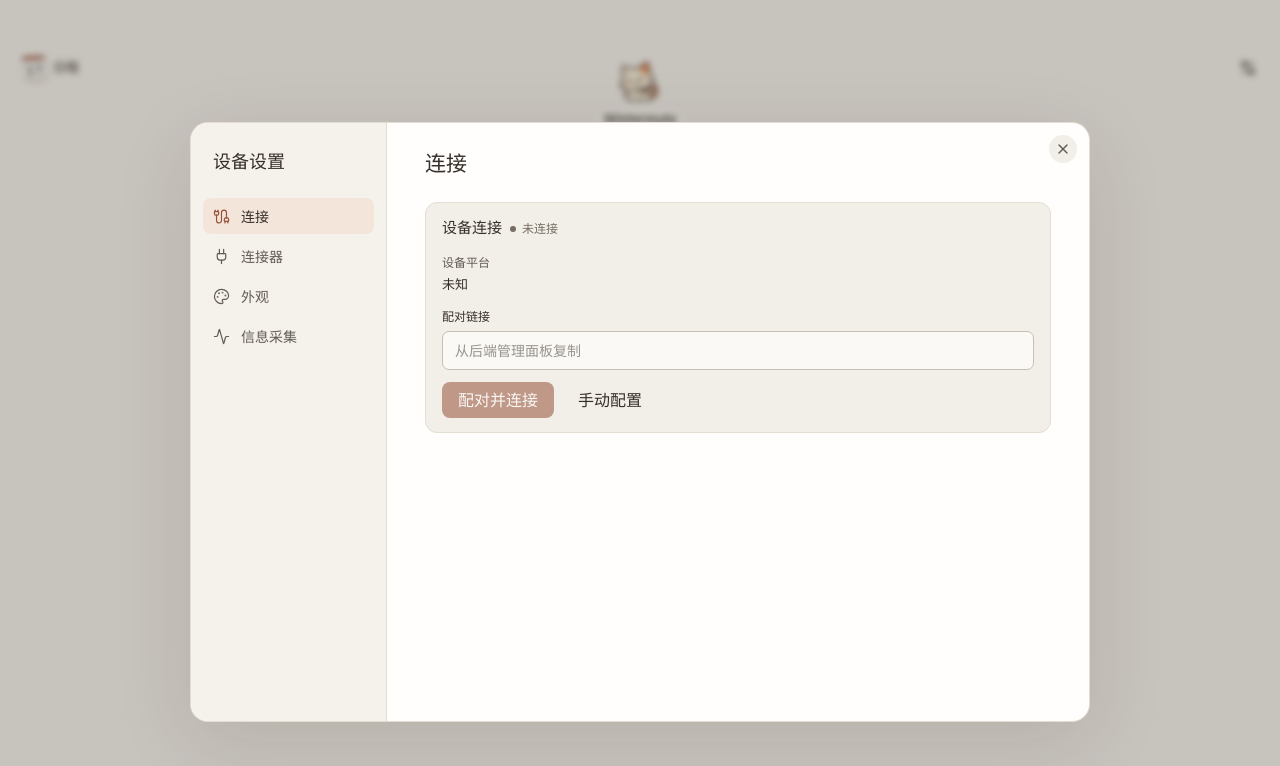
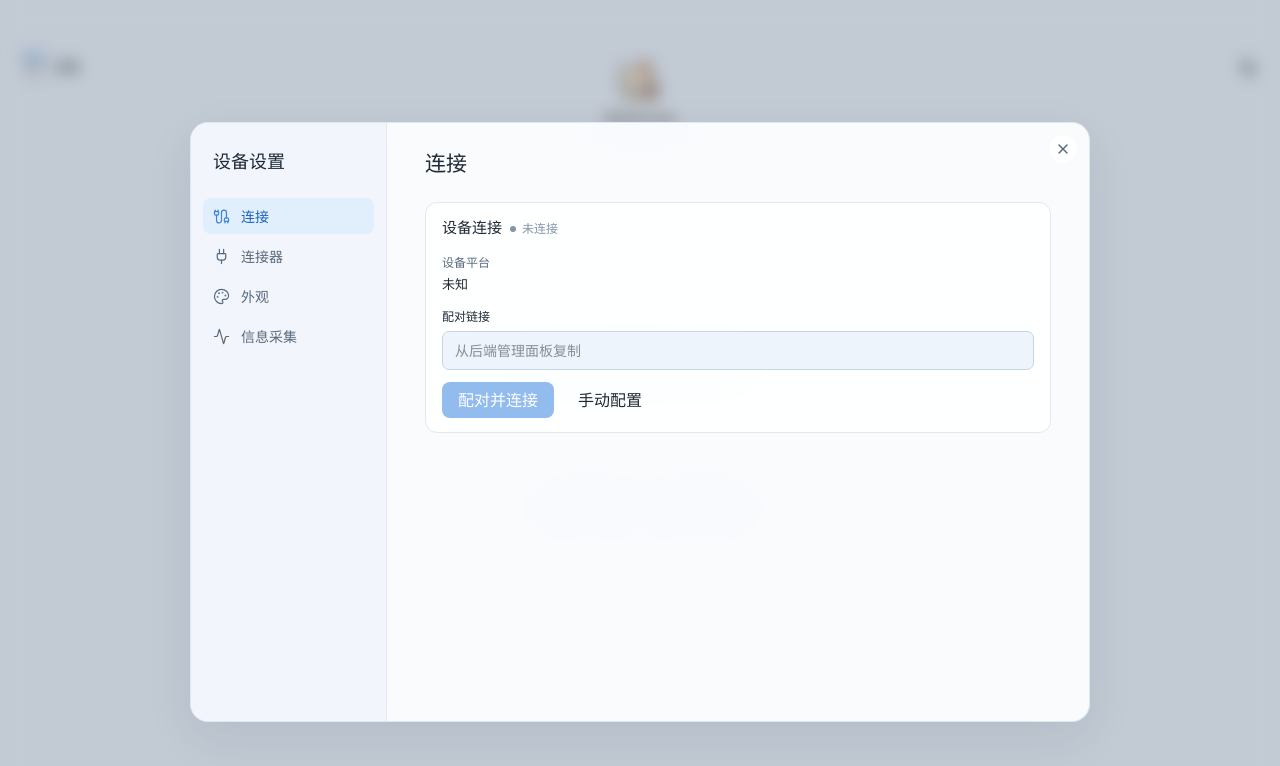
Before and after one commit to NEKOparapa/purin-desktop, a React (Vite) app: page / in a window 1280 px wide. Both pictures are taken after a click on the button 887 px from the left and 440 px from the top of the page. Shown: the top 766 px of the page. Built offline with nearby package versions, Linux system fonts and the light colour scheme.

Commit message:
Refresh desktop palette and frosted glass surfaces

```diff
--- a/electron/main.cjs
+++ b/electron/main.cjs
@@ -24,14 +24,14 @@ const appIcon = path.join(__dirname, app.isPackaged ? '../dist/app-icon.png' : '
 let agent, appWindow, desktopPet
 
 function windowBackground() {
-  return nativeTheme.shouldUseDarkColors ? '#211f1e' : '#fbf9f5'
+  return nativeTheme.shouldUseDarkColors ? '#131a24' : '#eef4fb'
 }
 
 function windowControls() {
   return {
     // Let the native buttons share the background of the page or its modal overlay.
     color: '#00000000',
-    symbolColor: nativeTheme.shouldUseDarkColors ? '#f3eee8' : '#362f29',
+    symbolColor: nativeTheme.shouldUseDarkColors ? '#eef3f9' : '#1e2936',
     height: 44,
   }
 }
--- a/src/App.css
+++ b/src/App.css
@@ -12,7 +12,7 @@
   grid-template-columns: minmax(0, 1fr);
   height: 100dvh;
   overflow: hidden;
-  background: var(--canvas);
+  background: var(--sky-backdrop, var(--canvas));
 }
 .window-titlebar {
   grid-area: 1 / 1;
@@ -122,7 +122,7 @@
 }
 .nav-item[aria-current='page'] {
   background: var(--active);
-  color: var(--ink);
+  color: var(--active-ink, var(--ink));
   font-weight: 600;
 }
 .nav-item[aria-current='page'] svg {
@@ -260,7 +260,10 @@
   z-index: -1;
   pointer-events: none;
   background: var(--bubble-fill);
-  border: .75px solid color-mix(in srgb, var(--bubble-fill) 40%, var(--line));
+  backdrop-filter: var(--glass-blur);
+  -webkit-backdrop-filter: var(--glass-blur);
+  border: 1px solid var(--glass-border);
+  box-shadow: 0 1px 4px var(--composer-shadow);
   border-radius: 16px;
   /* The mobile bubble's 16px corners and 6px curved tail share one outline. */
   border-shape: shape(
@@ -313,10 +316,12 @@
   align-items: center;
   gap: 6px;
   padding: 6px;
-  border: 1px solid var(--line);
+  border: 1px solid var(--glass-border);
   border-radius: 26px;
   background: var(--surface);
-  box-shadow: 0 4px 18px var(--composer-shadow);
+  backdrop-filter: var(--glass-blur);
+  -webkit-backdrop-filter: var(--glass-blur);
+  box-shadow: 0 2px 10px var(--composer-shadow);
 }
 .composer:focus-within { border-color: var(--primary); }
 .composer.dragging { outline: 2px dashed var(--primary); outline-offset: 3px; }
@@ -397,16 +402,22 @@
 }
 .composer-tool { color: var(--muted); }
 .composer button { width: 40px; height: 40px; }
-.send-button { background: var(--primary); color: var(--on-primary); }
+.send-button {
+  background: var(--primary);
+  color: var(--on-primary);
+}
 .send-button:enabled:hover { background: var(--primary-hover); }
-.send-button:disabled { background: var(--line); color: var(--quiet); }
+.send-button:disabled { background: var(--grouped); color: var(--quiet); }
 .jump-to-end {
   position: absolute;
   left: 50%;
   bottom: calc(100% + 8px);
   transform: translateX(-50%);
-  border: 1px solid var(--control-line);
+  border: 1px solid var(--glass-border);
   background: var(--surface);
+  backdrop-filter: var(--glass-blur);
+  -webkit-backdrop-filter: var(--glass-blur);
+  box-shadow: 0 4px 12px var(--composer-shadow);
   color: var(--ink);
 }
 .issue {
@@ -416,7 +427,7 @@
 }
 [data-slot='dialog-overlay'] {
   background: var(--scrim);
-  backdrop-filter: blur(3px);
+  backdrop-filter: blur(8px);
 }
 .detail-dialog {
   width: min(480px, calc(100vw - 32px));
@@ -426,9 +437,11 @@
   padding: 28px;
   gap: 18px;
   border-radius: 18px;
-  box-shadow: 0 20px 80px var(--popover-shadow);
-  border: 1px solid var(--line);
-  background: var(--surface);
+  box-shadow: 0 16px 48px var(--popover-shadow);
+  border: 1px solid var(--glass-border);
+  background: var(--dialog-surface, var(--surface));
+  backdrop-filter: var(--glass-blur);
+  -webkit-backdrop-filter: var(--glass-blur);
 }
 .detail-dialog [data-slot='dialog-title'] {
   font-size: 23px;
--- a/src/components/desktop-pet.css
+++ b/src/components/desktop-pet.css
@@ -50,8 +50,8 @@
   color: var(--muted);
 }
 .pet-bubble {
-  --paper: light-dark(#fffaf0, #39302c);
-  --ink-line: light-dark(#705342, #d7b89e);
+  --paper: light-dark(rgba(255, 255, 255, 0.94), rgba(30, 41, 56, 0.92));
+  --ink-line: light-dark(#c7d5e4, rgba(200, 222, 248, 0.24));
   position: absolute;
   isolation: isolate;
   left: var(--bubble-x);
@@ -70,10 +70,12 @@
   z-index: -1;
   pointer-events: none;
   background: var(--paper);
-  border: 2px solid var(--ink-line);
+  backdrop-filter: var(--glass-blur);
+  -webkit-backdrop-filter: var(--glass-blur);
+  border: 1px solid var(--ink-line);
   border-radius: 19px;
   border-shape: var(--bubble-outline);
-  box-shadow: 2px 3px 0 light-dark(#6f503c45, #0007);
+  box-shadow: 0 4px 14px var(--popover-shadow);
 }
 .pet-bubble p {
   min-height: 0;
--- a/src/components/notification-inbox.css
+++ b/src/components/notification-inbox.css
@@ -82,10 +82,12 @@
   display: flex;
   align-items: flex-start;
   gap: 12px;
-  background: var(--surface);
-  border: 1px solid var(--control-line);
+  background: var(--dialog-surface, var(--surface));
+  backdrop-filter: var(--glass-blur);
+  -webkit-backdrop-filter: var(--glass-blur);
+  border: 1px solid var(--glass-border);
   border-radius: 14px;
-  box-shadow: 0 10px 30px var(--popover-shadow);
+  box-shadow: 0 8px 24px var(--popover-shadow);
   padding: 12px 14px;
 }
 
--- a/src/components/question-cards.css
+++ b/src/components/question-cards.css
@@ -6,8 +6,10 @@
 .question-card {
   border-radius: 16px;
   background: var(--surface);
-  border: 1px solid var(--control-line);
-  box-shadow: 0 6px 20px var(--popover-shadow);
+  backdrop-filter: var(--glass-blur);
+  -webkit-backdrop-filter: var(--glass-blur);
+  border: 1px solid var(--glass-border);
+  box-shadow: 0 4px 14px var(--popover-shadow);
   padding: 14px 16px;
   display: flex;
   flex-direction: column;
@@ -112,9 +114,9 @@
   display: inline-flex;
   align-items: center;
   gap: 6px;
-  padding: 7px 12px;
+  padding: 6px 13px;
   border-radius: 10px;
-  border: 1px solid var(--control-line);
+  border: 1px solid var(--line);
   background: var(--grouped);
   color: var(--ink);
   font-size: 13px;
@@ -127,9 +129,10 @@
 }
 
 .question-option[data-selected='true'] {
-  background: var(--primary);
-  border-color: var(--primary);
-  color: var(--on-primary);
+  background: var(--active);
+  border-color: color-mix(in srgb, var(--primary) 40%, transparent);
+  color: var(--active-ink, var(--primary));
+  font-weight: 600;
 }
 
 .question-card-footer {
@@ -166,15 +169,19 @@
   align-items: center;
   gap: 6px;
   height: 36px;
-  padding: 0 14px;
+  padding: 0 16px;
   border-radius: 10px;
   border: none;
   background: var(--primary);
   color: var(--on-primary);
   font-size: 13px;
-  font-weight: 500;
+  font-weight: 600;
   cursor: pointer;
   flex-shrink: 0;
+}
+
+.question-submit-btn:hover:not(:disabled) {
+  background: var(--primary-hover);
 }
 
 .question-submit-btn:disabled {
--- a/src/components/schedule-calendar.css
+++ b/src/components/schedule-calendar.css
@@ -139,6 +139,7 @@
 .calendar-cell[aria-pressed='true'] .calendar-number {
   background: var(--primary);
   color: var(--on-primary);
+  font-weight: 600;
 }
 .calendar-marks {
   height: 7px;
--- a/src/index.css
+++ b/src/index.css
@@ -27,7 +27,7 @@
   --color-muted-foreground: var(--muted);
   --color-accent: var(--active);
   --color-accent-foreground: var(--ink);
-  --color-destructive: #b52e49;
+  --color-destructive: #dc3848;
   --color-border: var(--line);
   --color-input: var(--control-line);
   --color-ring: var(--focus);
@@ -44,27 +44,39 @@
   -webkit-font-smoothing: antialiased;
   color-scheme: light dark;
   --titlebar-height: max(44px, env(titlebar-area-height, 0px));
-  --canvas: light-dark(#fbf9f5, #211f1e);
-  --sidebar: light-dark(#f5f1eb, #272422);
-  --surface: light-dark(#fffefd, #302c29);
-  --grouped: light-dark(#f2eee8, #2c2926);
-  --hover: light-dark(#eee8df, #3b3531);
-  --active: light-dark(#f3e5da, #45382f);
-  --user-bubble: light-dark(#f3e3d5, #4c392d);
-  --ink: light-dark(#362f29, #f3eee8);
-  --muted: light-dark(#625b54, #c4bab0);
-  --quiet: light-dark(#756d63, #aca196);
-  --line: light-dark(#e4ddd3, #453e37);
-  --control-line: light-dark(#c8beb2, #62594f);
-  --primary: light-dark(#975239, #eab092);
-  --primary-hover: light-dark(#84432e, #f4bea4);
-  --on-primary: light-dark(#ffffff, #34261f);
+  --canvas: light-dark(#eef4fb, #131a24);
+  --sky-backdrop: light-dark(
+    radial-gradient(ellipse 70% 42% at 50% -8%, rgba(255, 250, 238, 0.90) 0%, transparent 72%),
+    radial-gradient(ellipse 68% 40% at 50% -10%, rgba(255, 224, 186, 0.08) 0%, transparent 72%)
+  ),
+  light-dark(
+    linear-gradient(180deg, #f8f7f4 0%, #edf4fc 52%, #f7fafe 100%),
+    linear-gradient(180deg, #141a24 0%, #121b28 55%, #152030 100%)
+  );
+  --glass-blur: blur(18px);
+  --glass-border: light-dark(#dee7f2, rgba(200, 222, 248, 0.12));
+  --sidebar: light-dark(rgba(239, 245, 252, 0.82), rgba(19, 27, 38, 0.84));
+  --surface: light-dark(rgba(255, 255, 255, 0.92), rgba(30, 41, 56, 0.90));
+  --dialog-surface: light-dark(rgba(252, 253, 255, 0.95), rgba(22, 31, 44, 0.93));
+  --grouped: light-dark(rgba(255, 255, 255, 0.78), rgba(34, 46, 64, 0.72));
+  --hover: light-dark(rgba(25, 64, 112, 0.05), rgba(200, 222, 248, 0.06));
+  --active: light-dark(#e1effd, rgba(92, 164, 248, 0.18));
+  --active-ink: light-dark(#1c62bd, #e0eeff);
+  --user-bubble: light-dark(#deecfa, #203652);
+  --ink: light-dark(#1e2936, #eef3f9);
+  --muted: light-dark(#58697d, #a0b3c8);
+  --quiet: light-dark(#8495a8, #73879e);
+  --line: light-dark(#e0e8f2, rgba(200, 222, 248, 0.11));
+  --control-line: light-dark(#c7d5e4, rgba(200, 222, 248, 0.20));
+  --primary: light-dark(#3983df, #6bb0ff);
+  --primary-hover: light-dark(#2c74d0, #82bdff);
+  --on-primary: light-dark(#ffffff, #081728);
   --focus: var(--primary);
-  --online: light-dark(#29627b, #92cff2);
-  --error: light-dark(#ab3048, #ffaaa9);
-  --scrim: light-dark(#332b2242, #09080799);
-  --popover-shadow: light-dark(#3824141c, #00000055);
-  --composer-shadow: light-dark(#4b38210a, #0000001f);
+  --online: light-dark(#16855e, #45d4a6);
+  --error: light-dark(#d93848, #ff7078);
+  --scrim: light-dark(rgba(20, 36, 58, 0.20), rgba(5, 10, 18, 0.52));
+  --popover-shadow: light-dark(rgba(24, 52, 88, 0.08), rgba(0, 0, 0, 0.34));
+  --composer-shadow: light-dark(rgba(24, 52, 88, 0.038), rgba(0, 0, 0, 0.20));
   color: var(--ink);
   background: var(--canvas);
 }
```
